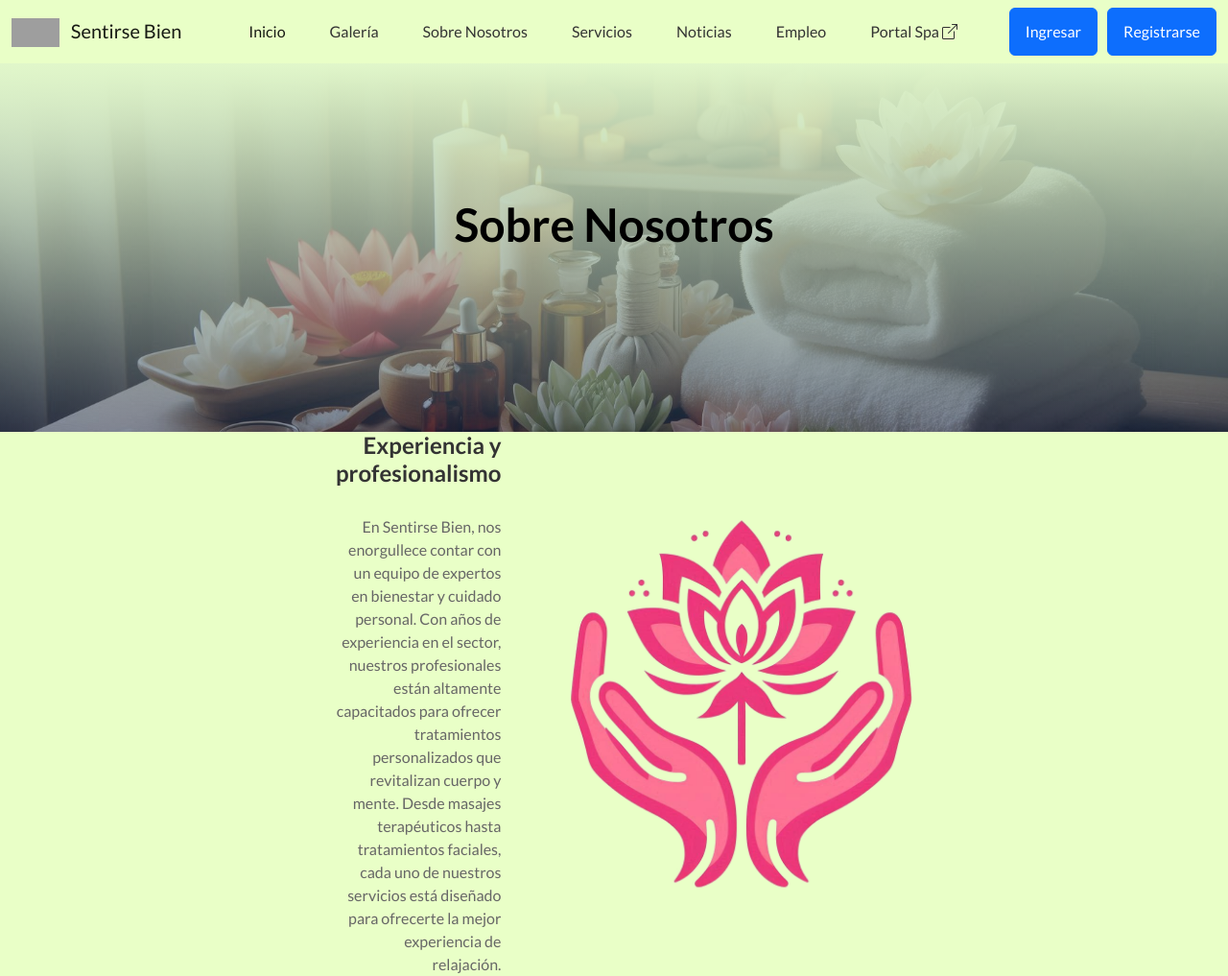
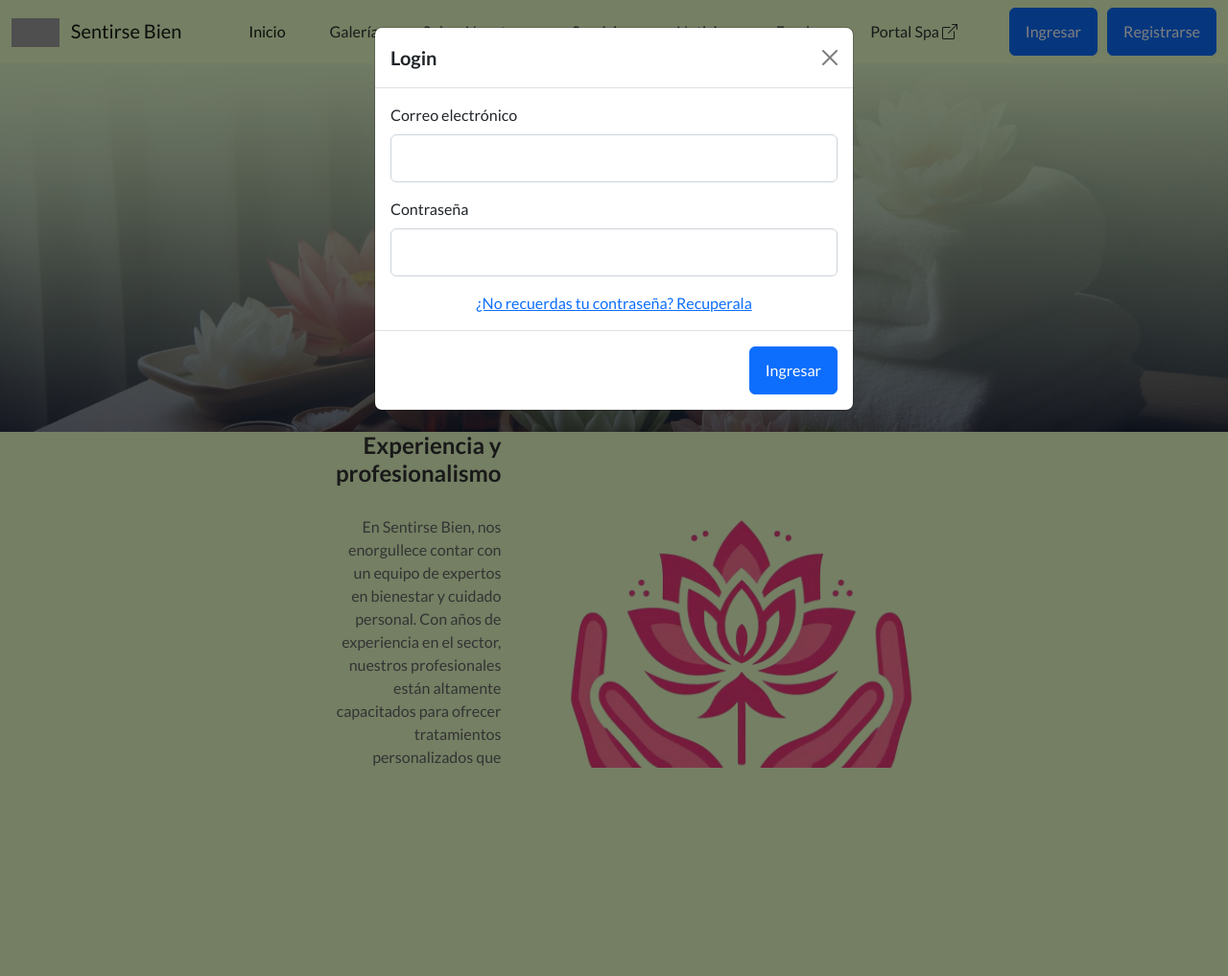
Before and after one commit to Nicoczyruk/Spa-SentirseBien-Web, a Flask app: page /about in a window 1280 px wide, after a click on "Ingresar"; the page is wider, and only the part inside the window is pictured. Shown: the top 1017 px of that part at 96% size. After the commit the page ends 800 px from the top of that part, so only its background shows below. Run offline with Flask 3, Linux system fonts and the light colour scheme; some libraries are stand-ins or nearby versions; grey boxes are pictures that could not be loaded.

Commit message:
base.html modal fixes

```diff
--- a/app/templates/base.html
+++ b/app/templates/base.html
@@ -145,8 +145,85 @@
         </div>
     </footer>
 
-    <!-- Bootstrap core JS-->
-    <script src="https://cdn.jsdelivr.net/npm/bootstrap@5.2.3/dist/js/bootstrap.bundle.min.js"></script>
+    <!-- Modales de Login y Registro -->
+    <!-- Modal de Log In -->
+    <div class="modal fade" id="loginModal" tabindex="-1" aria-labelledby="loginModalLabel" aria-hidden="true">
+        <div class="modal-dialog">
+            <div class="modal-content">
+                <div class="modal-header">
+                    <h1 class="modal-title fs-5" id="loginModalLabel">Login</h1>
+                    <button type="button" class="btn-close" data-bs-dismiss="modal" aria-label="Close"></button>
+                </div>
+                <form id="loginForm">
+                    <div class="modal-body">
+                        <div class="mb-3">
+                            <label for="email" class="form-label">Correo electrónico</label>
+                            <input type="email" class="form-control" id="email" required>
+                        </div>
+                        <div class="mb-3">
+                            <label for="password" class="form-label">Contraseña</label>
+                            <input type="password" class="form-control" id="password" required>
+                        </div>
+                        <div class="text-center">
+                            <a href="#" id="forgotPasswordLink">¿No recuerdas tu contraseña? Recuperala</a>
+                        </div>
+                    </div>
+                    <div class="modal-footer">
+                        <button type="submit" class="btn btn-primary">Ingresar</button>
+                    </div>
+                </form>
+            </div>
+        </div>
+    </div>
+
+    <!-- Modal de Registrarse -->
+    <div class="modal fade" id="registerModal" tabindex="-1" aria-labelledby="registerModalLabel" aria-hidden="true">
+        <div class="modal-dialog">
+            <div class="modal-content">
+                <div class="modal-header">
+                    <h1 class="modal-title fs-5" id="registerModalLabel">Registrarse</h1>
+                    <button type="button" class="btn-close" data-bs-dismiss="modal" aria-label="Close"></button>
+                </div>
+                <form id="registerForm">
+                    <div class="modal-body">
+                        <div class="mb-3">
+                            <label for="nombre" class="form-label">Nombre</label>
+                            <input type="text" class="form-control" id="nombre" required>
+                        </div>
+                        <div class="mb-3">
+                            <label for="apellido" class="form-label">Apellido</label>
+                            <input type="text" class="form-control" id="apellido" required>
+                        </div>
+                        <div class="mb-3">
+                            <label for="registerEmail" class="form-label">Correo electrónico</label>
+                            <input type="email" class="form-control" id="registerEmail" required>
+                        </div>
+                        <div class="mb-3">
+                            <label for="telefono" class="form-label">Teléfono</label>
+                            <input type="text" class="form-control" id="telefono" required>
+                        </div>
+                        <div class="mb-3">
+                            <label for="direccion" class="form-label">Dirección</label>
+                            <input type="text" class="form-control" id="direccion" required>
+                        </div>
+                        <div class="mb-3">
+                            <label for="nombre_usuario" class="form-label">Nombre de usuario</label>
+                            <input type="text" class="form-control" id="nombre_usuario" required>
+                        </div>
+                        <div class="mb-3">
+                            <label for="registerPassword" class="form-label">Contraseña</label>
+                            <input type="password" class="form-control" id="registerPassword" required>
+                        </div>
+                    </div>
+                    <div class="modal-footer">
+                        <button type="submit" class="btn btn-primary">Registrarse</button>
+                    </div>
+                </form>
+            </div>
+        </div>
+    </div>
+
+    <!-- Bootstrap core JS (ya incluido arriba, no lo duplicamos) -->
     <!-- Core theme JS-->
     <script src="{{ url_for('static', filename='js/scripts.js') }}"></script>
     <!-- Scripts adicionales -->
@@ -196,31 +273,5 @@
             }
         });
     </script>
-    <script>
-        document.addEventListener('DOMContentLoaded', function () {
-            const loginModalElement = document.getElementById('loginModal');
-            const registerModalElement = document.getElementById('registerModal');
-
-            if (loginModalElement) {
-                loginModalElement.addEventListener('hidden.bs.modal', function () {
-                    document.getElementById('loginForm').reset();
-                });
-
-                loginModalElement.addEventListener('shown.bs.modal', function () {
-                    document.getElementById('loginForm').reset();
-                });
-            }
-
-            if (registerModalElement) {
-                registerModalElement.addEventListener('hidden.bs.modal', function () {
-                    document.getElementById('registerForm').reset();
-                });
-
-                registerModalElement.addEventListener('shown.bs.modal', function () {
-                    document.getElementById('registerForm').reset();
-                });
-            }
-        });
-    </script>
     </body>
 </html>
```
Lines whose indentation alone changed are shown as unchanged.
